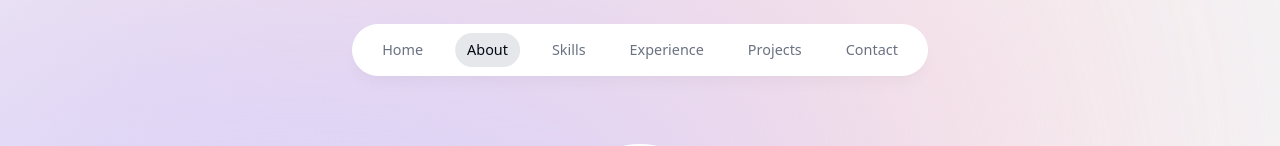
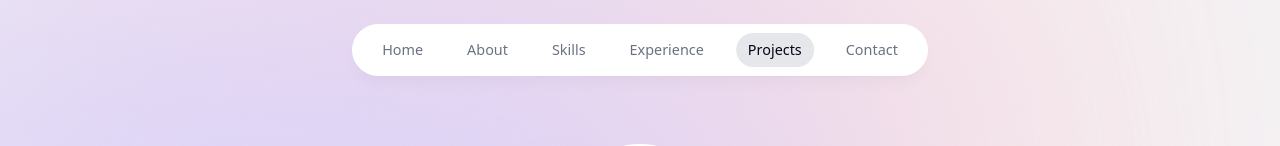
Before and after one commit to Akshay2996/portfolio, a Next.js app: page / in a window 1280 px wide. Shown: the top 146 px of the page. Built offline with nearby package versions, Linux system fonts and the light colour scheme.

Commit message:
Setting activeSection to project section when scrolled

```diff
--- a/components/projects.tsx
+++ b/components/projects.tsx
@@ -1,11 +1,24 @@
-import React from "react";
+"use client";
+
+import React, { useEffect } from "react";
 import SectionHeading from "./section-heading";
 import { projectsData } from "@/lib/data";
 import Project from "./project";
+import { useActiveSectionContext } from "@/context/active-section-context";
+import { useInView } from "react-intersection-observer";
 
 export default function Projects() {
+  const { ref, inView } = useInView({ threshold: 0.5 });
+  const { setActiveSection } = useActiveSectionContext();
+
+  useEffect(() => {
+    if (inView) {
+      setActiveSection("Projects");
+    }
+  }, [inView]);
+
   return (
-    <section id="projects" className="scroll-mt-30">
+    <section ref={ref} id="projects" className="scroll-mt-30">
       <SectionHeading>Past projects</SectionHeading>
       <div>
         {projectsData.map((project, index) => (
```
